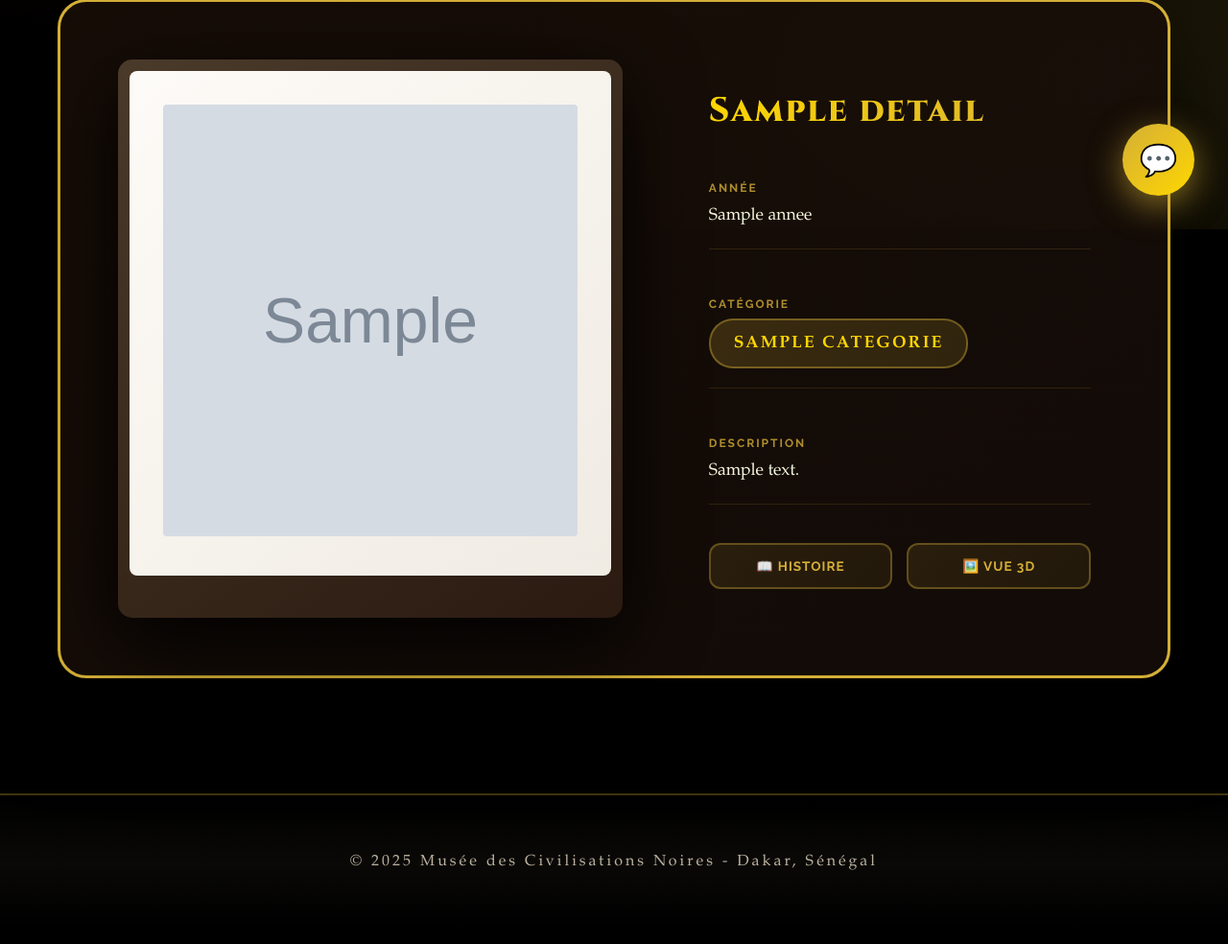
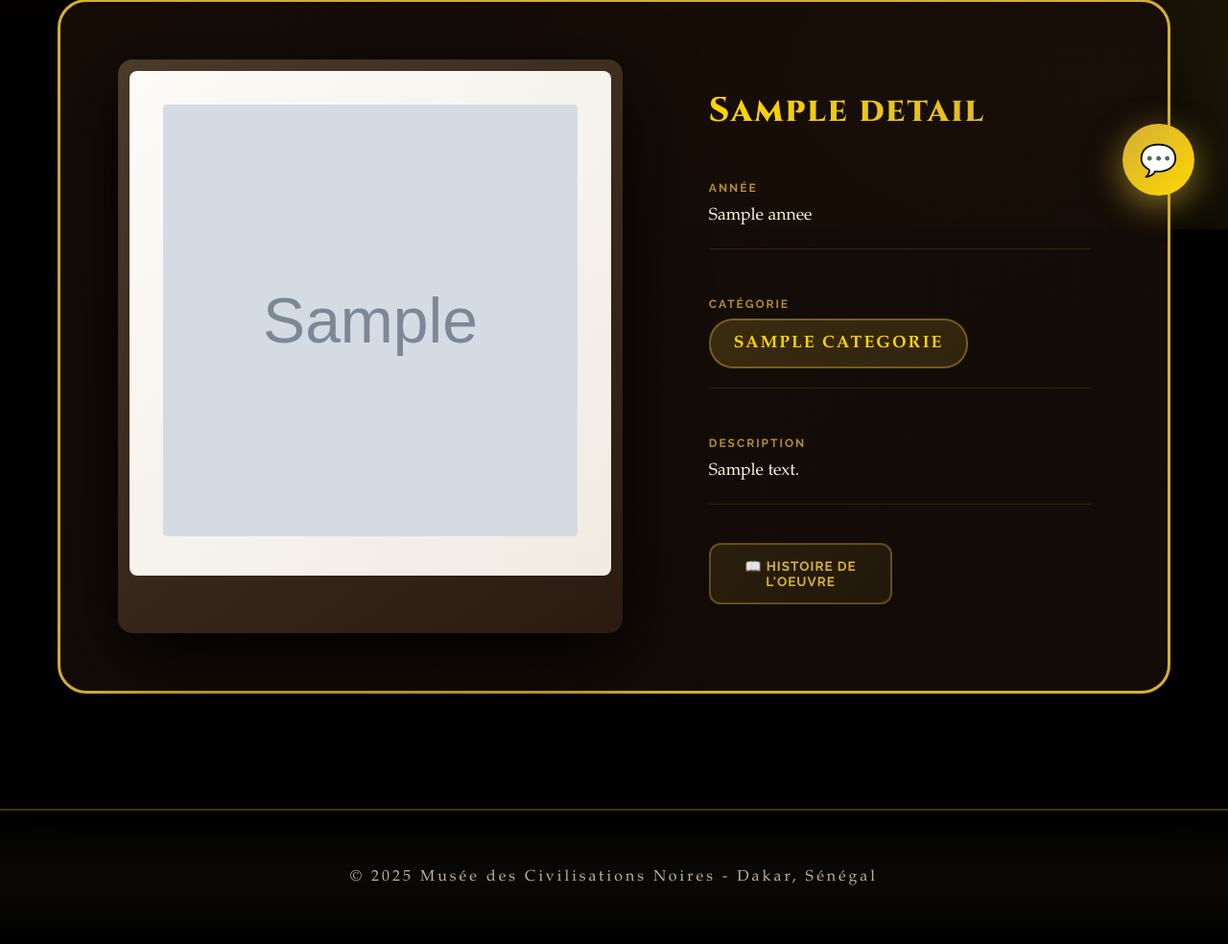
Before and after one commit to diarraaaa/mus-ecivilisationsnoires, a Flask app: template python/templates/detailsoeuvre.html in a window 1280 px wide. Shown: the part 561-1545 px from the top of the page at 96% size. Before the commit the page ends 1468 px from the top, so only its background shows below. Run offline with Flask 3, Linux system fonts and the light colour scheme; the template is opened without the code that fills it: most values are stand-ins (such as "Sample title", 1, 10 or a date in 2020); grey boxes marked "Sample" are stand-in pictures.

Commit message:
Update detailsoeuvre.html

```diff
--- a/python/templates/detailsoeuvre.html
+++ b/python/templates/detailsoeuvre.html
@@ -588,8 +588,7 @@ footer {
 
 
             <div class="action-buttons">
-                <button class="action-btn" id="btn-histoire">📖 Histoire</button>
-                <button class="action-btn" id="btn-3d">🖼️ Vue 3D</button>
+                <button class="action-btn" id="btn-histoire">📖 Histoire de l'oeuvre </button>
             </div>
         </div>
     </div>
```
